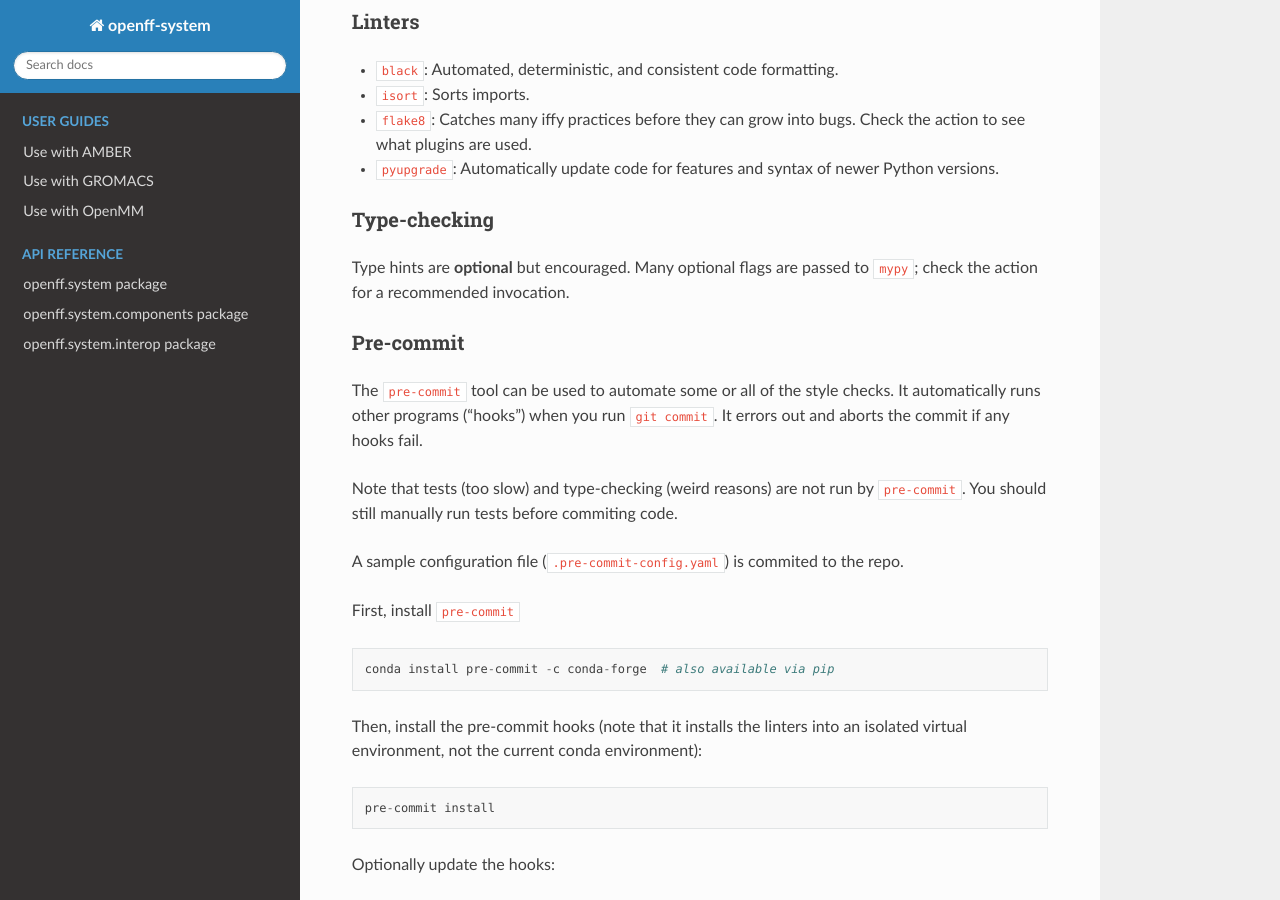
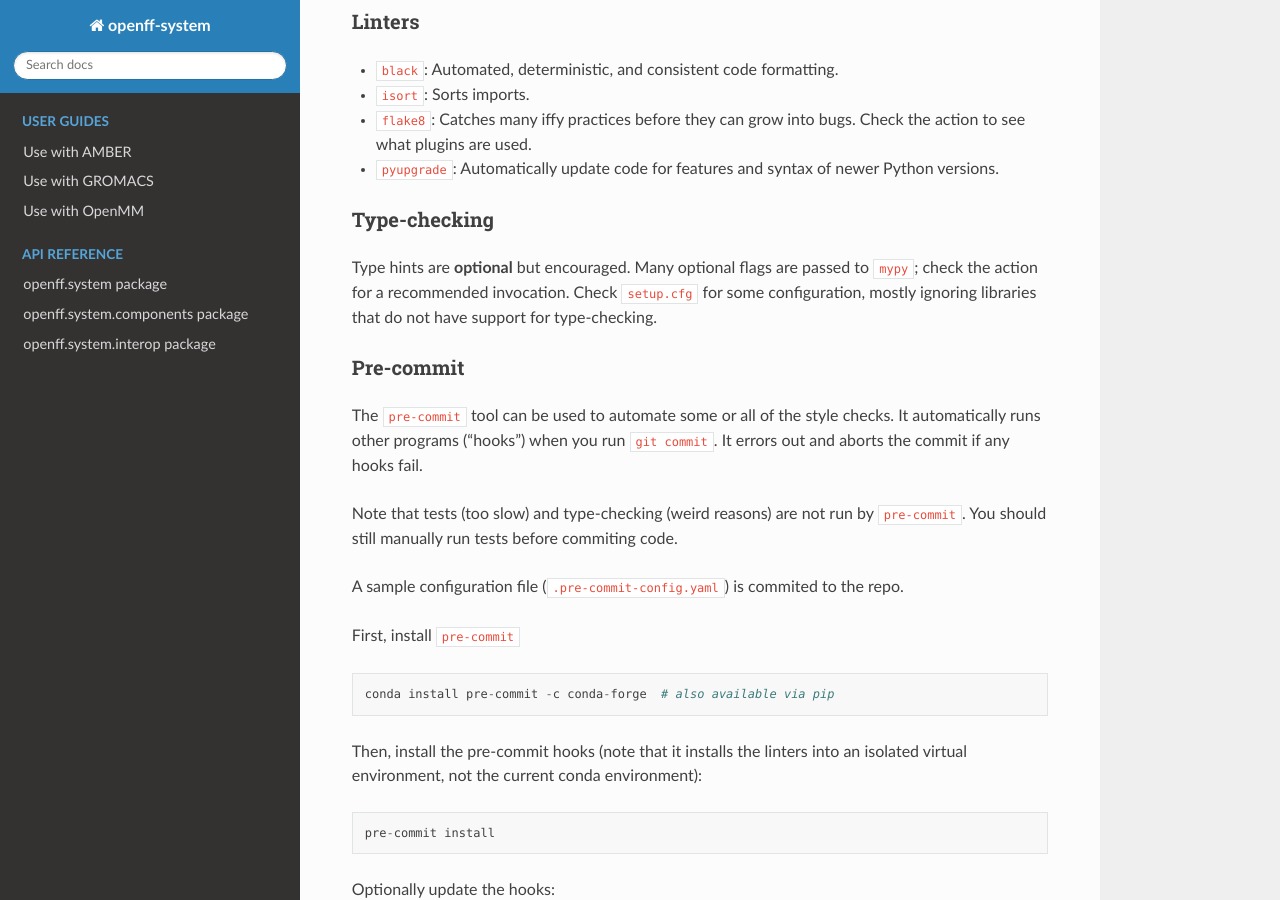
Before and after one commit to openforcefield/openff-interchange, a Sphinx documentation site: the page built from docs/developing.md, in a window 1280 px wide and 900 px high, scrolled down 577 px. Built offline with Sphinx 7.4.7 and the Read the Docs theme 2.0.0, drawn with Linux system fonts in a browser that asks for light colours; pages that are not in the unit, such as notebooks, are missing from menus.

Commit message:
DOC: Add note about mypy configuration

```diff
--- a/docs/developing.md
+++ b/docs/developing.md
@@ -21,7 +21,7 @@ Style is enforced with automated linters that run in CI. See `.github/workflows/
 
 ### Type-checking
 
-Type hints are **optional** but encouraged. Many optional flags are passed to `mypy`; check the action for a recommended invocation.
+Type hints are **optional** but encouraged. Many optional flags are passed to `mypy`; check the action for a recommended invocation. Check `setup.cfg` for some configuration, mostly ignoring libraries that do not have support for type-checking.
 
 ### Pre-commit
 
```
